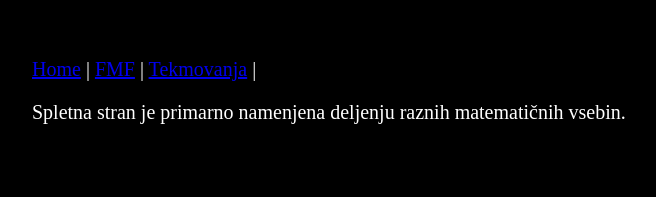
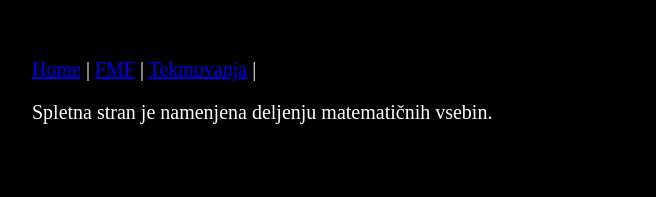
Before and after one commit to janpantner/janpantner.github.io, a plain HTML site: page index.html in a window 1280 px wide. Shown: the whole page, without its empty margins (26-682 px from the left). Drawn offline with Linux system fonts and the light colour scheme.

Commit message:
Slovenščina

```diff
--- a/index.html
+++ b/index.html
@@ -14,5 +14,5 @@
         <!--<a href="./razno.html">Razno</a>-->
     </body>
 
-    <p>Spletna stran je primarno namenjena deljenju raznih matematičnih vsebin.</p>
+    <p>Spletna stran je namenjena deljenju matematičnih vsebin.</p>
 </html>
```
